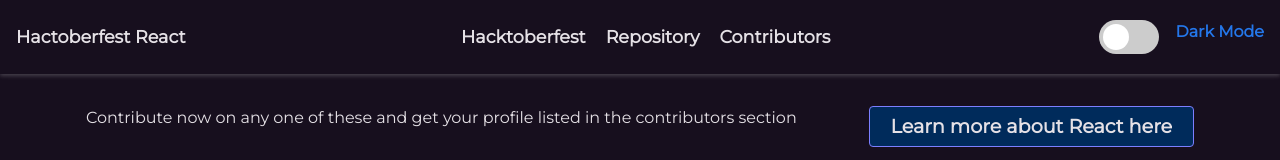
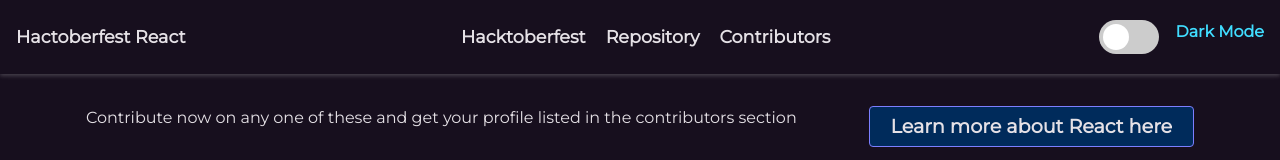
Before and after one commit to dikshantrajput/hacktoberfest-2022-react, a React (Create React App) app: page / in a window 1280 px wide. In both pictures the pointer is over the element "Dark Mode". Shown: the top 160 px of the page. Built offline with nearby package versions, Linux system fonts and the light colour scheme.

Commit message:
fixed the header.jsx issue by added light mode hover styles

```diff
--- a/src/components/Header/index.css
+++ b/src/components/Header/index.css
@@ -55,10 +55,10 @@ header nav {
 .header__nav__list__item__light a:hover {
   color: var(--cyan-dark-color);
 }
-.fa:hover{
+.fa-moon-o:hover{
   color: var(--cyan-color);
 }
-.ms-3:hover{
+.fa-light:hover{
   color:var(--cyan-dark-color);
 }
 
--- a/src/components/Header/index.jsx
+++ b/src/components/Header/index.jsx
@@ -54,7 +54,7 @@ function Header() {
       <div className="d-flex flex-row">
         <Mode />
         {mode && <span class="fa fa-moon-o ms-3">Dark Mode</span>}
-        {mode || <span className="ms-3">Light Mode</span>}
+        {mode || <span className="fa-light ms-3">Light Mode</span>}
       </div>
     </header>
   );
```
